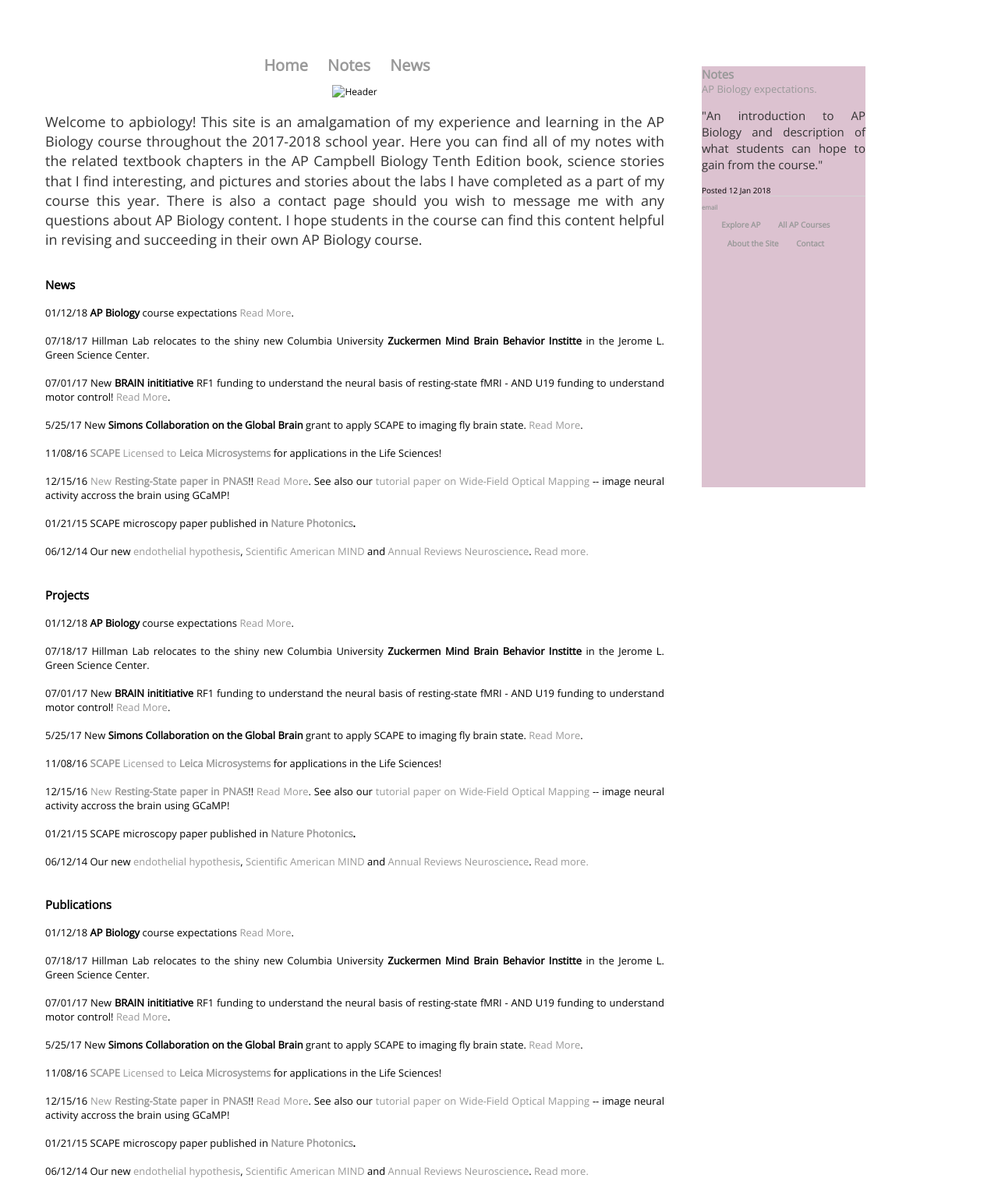
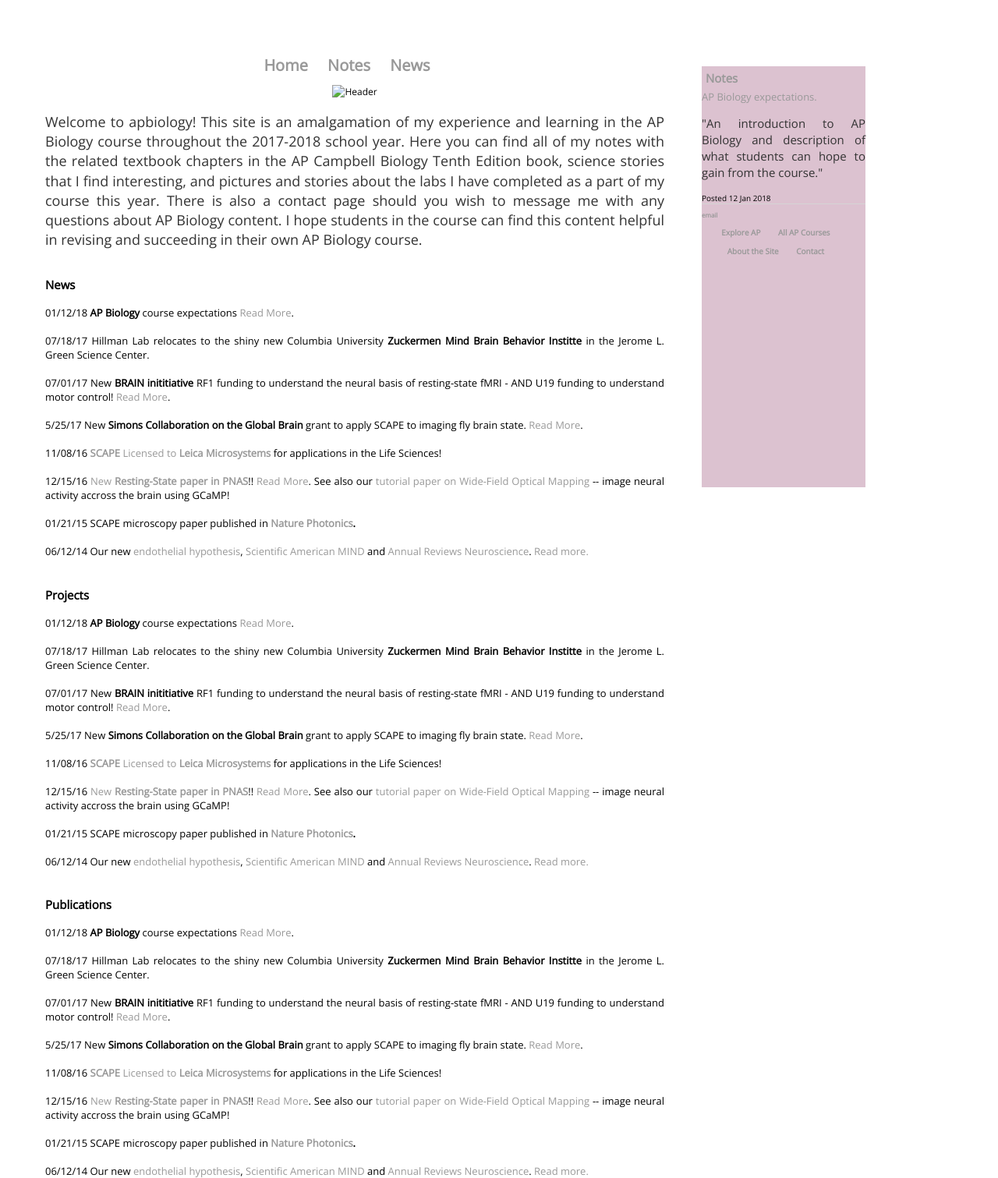
Before and after one commit to meganscarlett/meganscarlett.github.io, a Jekyll site: the page built from index.html, in a window 1280 px wide. Shown: the whole page at 78% size. Built offline with Jekyll 4.4.1, drawn with Linux system fonts in a browser that asks for light colours.

Commit message:
Update index.html

```diff
--- a/index.html
+++ b/index.html
@@ -91,6 +91,7 @@ I hope students in the course can find this content helpful in revising and succ
 	<div class="row">
 		<div class="col-md-4">
 			<div class="head">
+			<div style="padding: 5px">
 				<div style="font-size: 15px; font-weight: bold"><a class="off" href="/_notes/">Notes</a></div>
 		</div>
 		<div class="bigspacer"></div>
@@ -111,5 +112,6 @@ I hope students in the course can find this content helpful in revising and succ
 					Posted
 					12 Jan 2018
 		</div>
+				</div>
 		<div class="spacer"></div>
 		<div class="spacer"></div>
```
